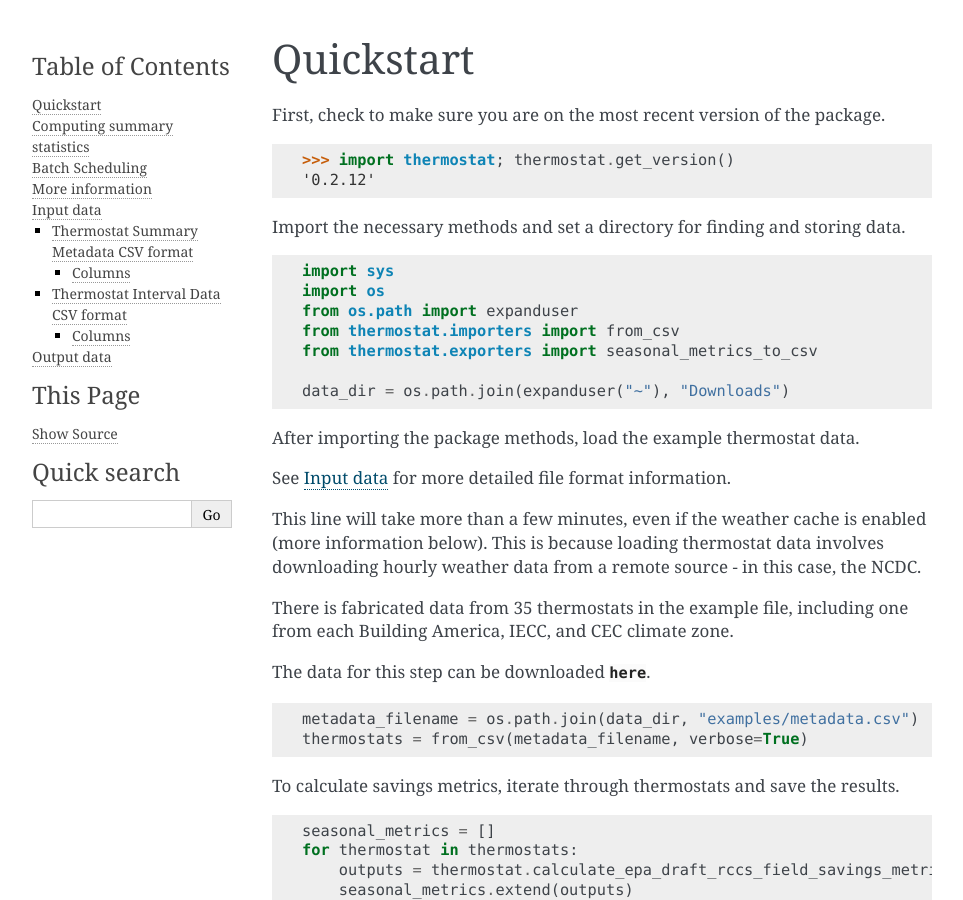
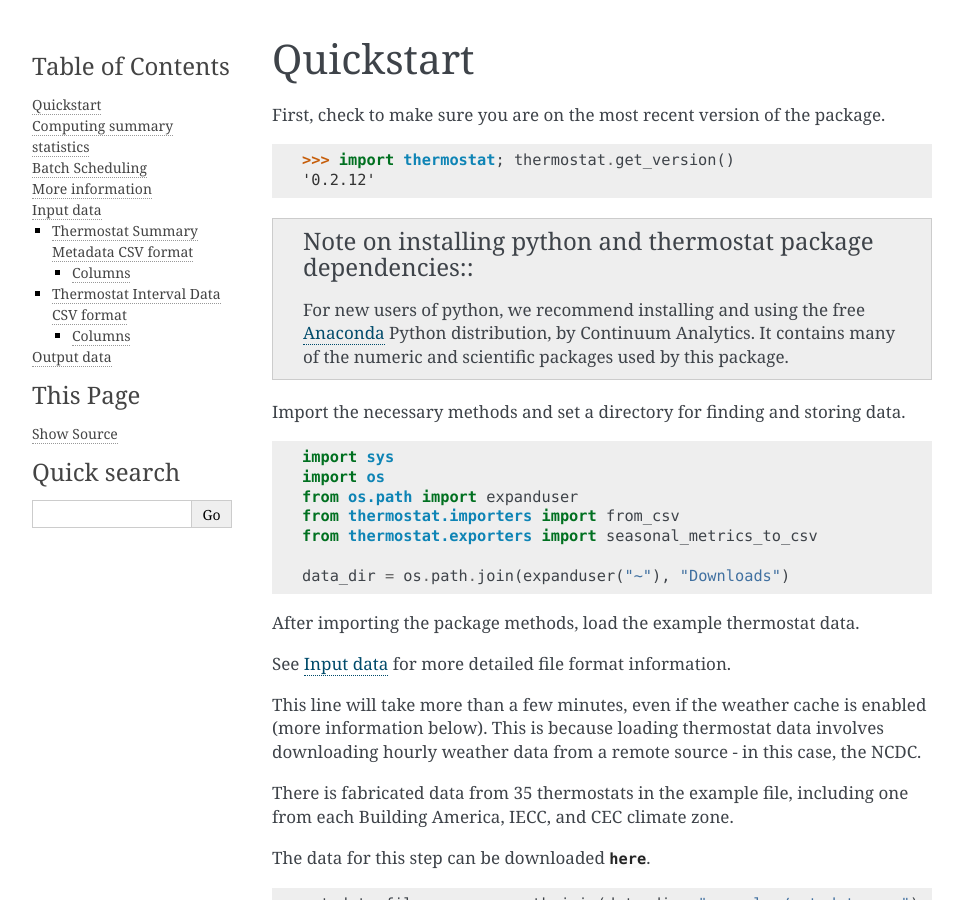
Before and after one commit to EPAENERGYSTAR/epathermostat, a Sphinx documentation site: the page built from docs/tutorial.rst, in a window 1280 px wide and 900 px high. Shown: the whole window, without its empty margins (148-1111 px from the left). Built offline with Sphinx 7.4.7, drawn with Linux system fonts in a browser that asks for light colours.

Commit message:
Add note about installing

```diff
--- a/docs/tutorial.rst
+++ b/docs/tutorial.rst
@@ -7,6 +7,14 @@ First, check to make sure you are on the most recent version of the package.
 
     >>> import thermostat; thermostat.get_version()
     '0.2.12'
+
+
+.. admonition:: Note on installing python and thermostat package dependencies:
+
+    For new users of python, we recommend installing and using the free
+    `Anaconda <https://www.continuum.io/downloads>`_ Python distribution, by
+    Continuum Analytics. It contains many of the numeric and scientific
+    packages used by this package.
 
 Import the necessary methods and set a directory for finding and storing data.
 
```
